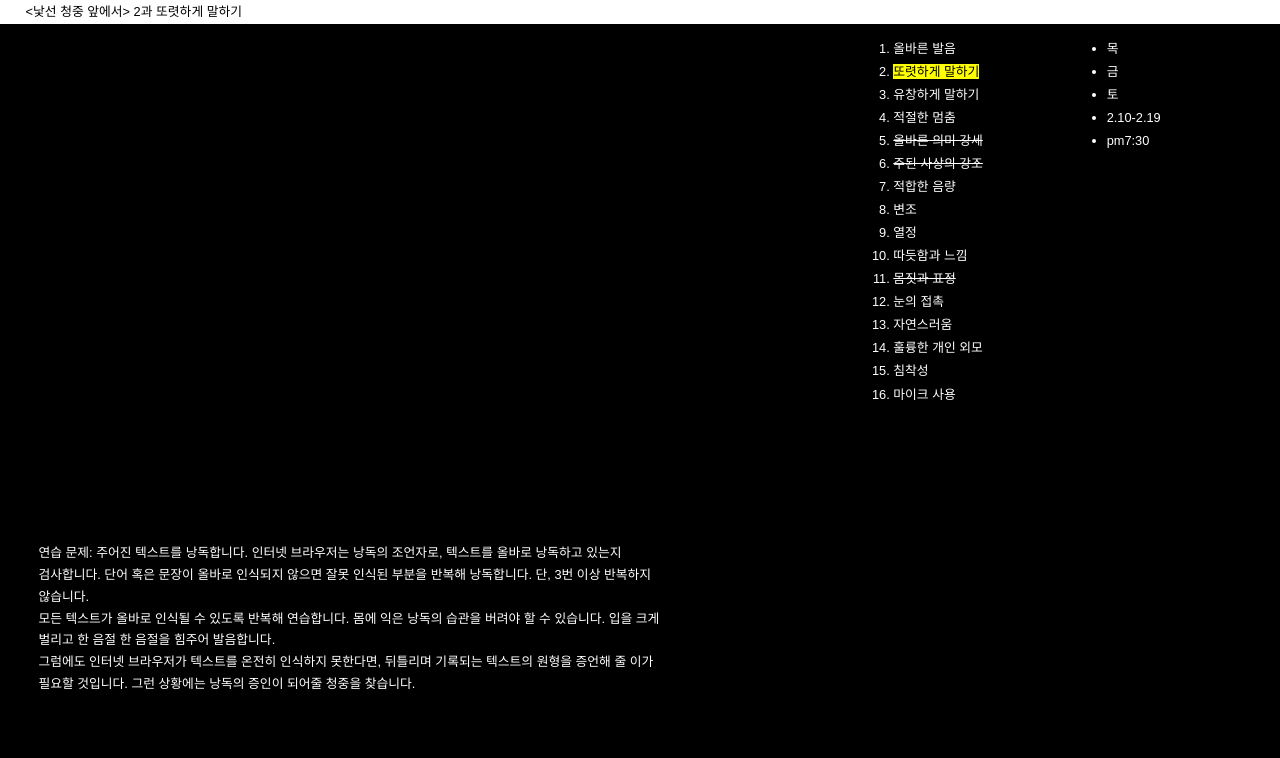
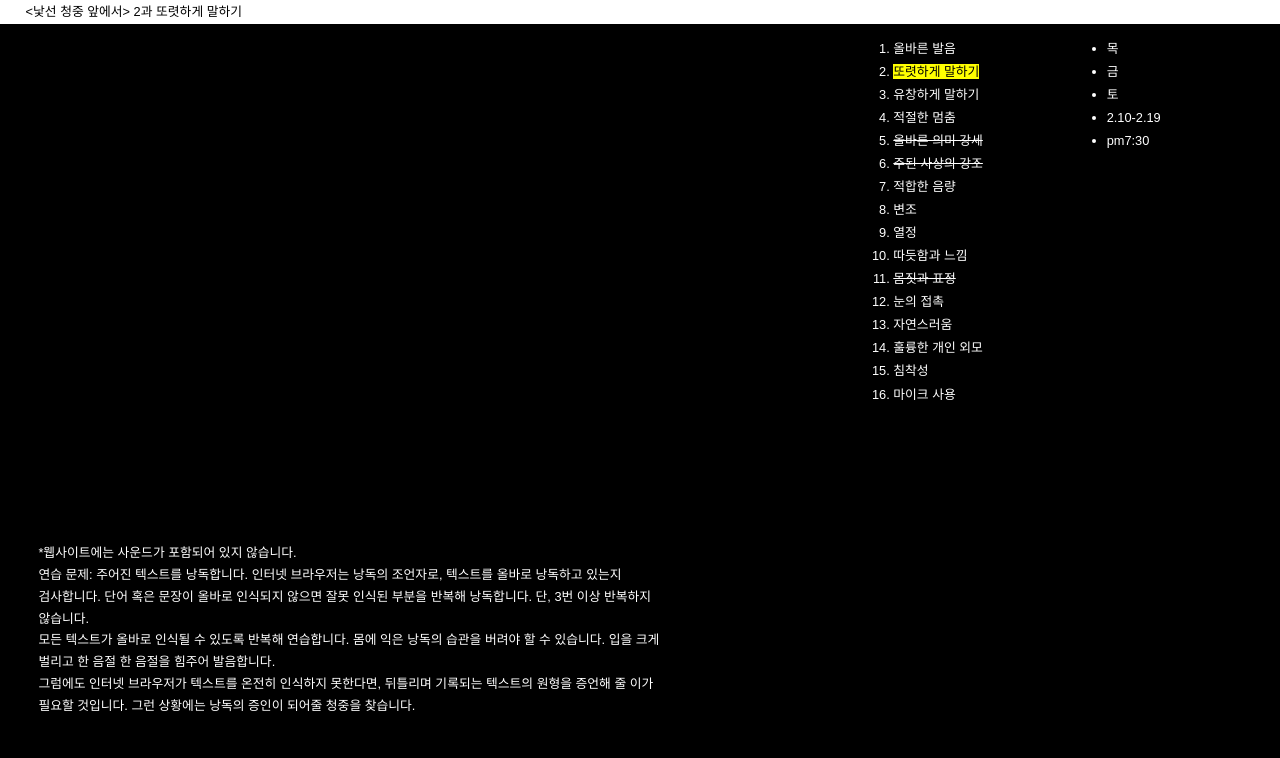
Before and after one commit to onghyuk/love, a plain HTML site: page index.html in a window 1280 px wide. Drawn offline with Linux system fonts and the light colour scheme; a script that the page names is missing; a web font is replaced by a local one.

Commit message:
Update index.html

```diff
--- a/index.html
+++ b/index.html
@@ -36,6 +36,7 @@
 
 
                 <div class="text">
+               <p>*웹사이트에는 사운드가 포함되어 있지 않습니다.</p>
                <p>
                연습 문제: 주어진 텍스트를 낭독합니다. 인터넷 브라우저는 낭독의 조언자로, 텍스트를 올바로 낭독하고 있는지 검사합니다. 단어 혹은 문장이 올바로 인식되지 않으면 잘못 인식된 부분을 반복해 낭독합니다. 단, 3번 이상 반복하지 않습니다.
                </p>
```
